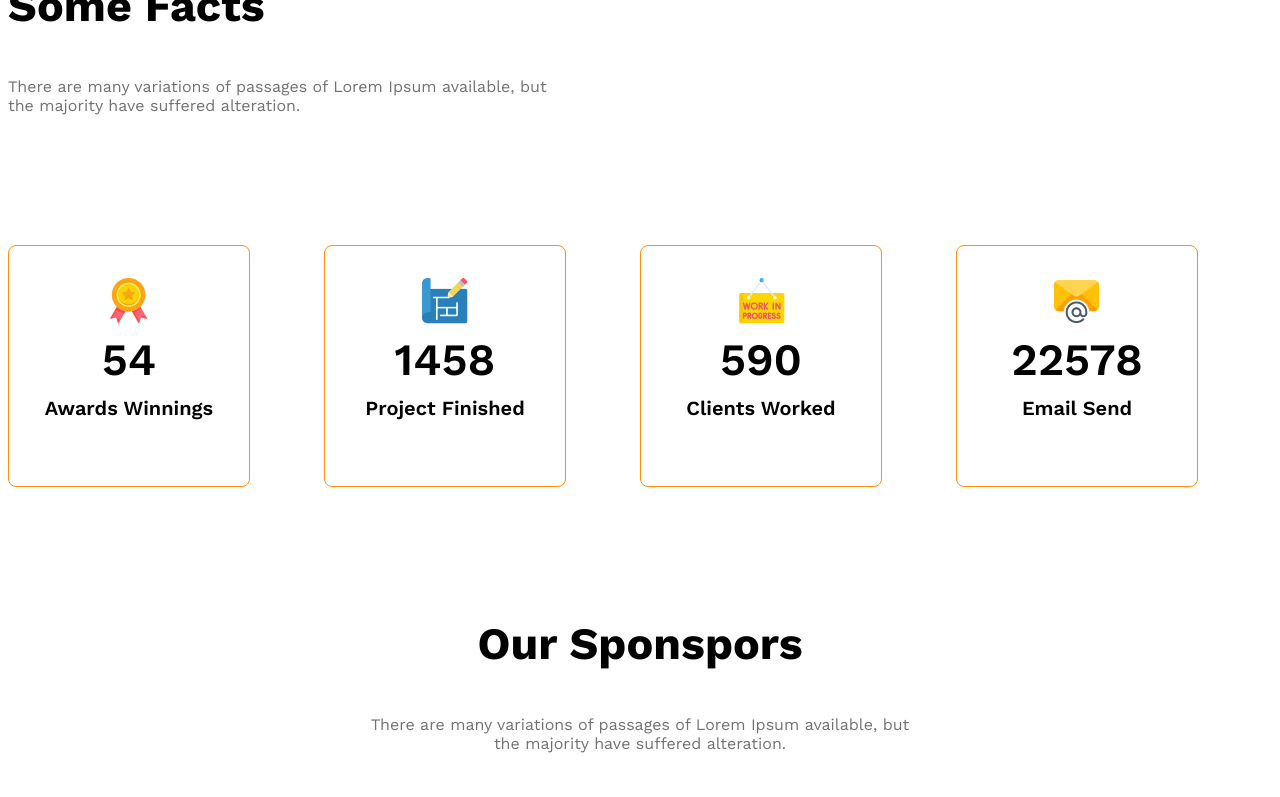
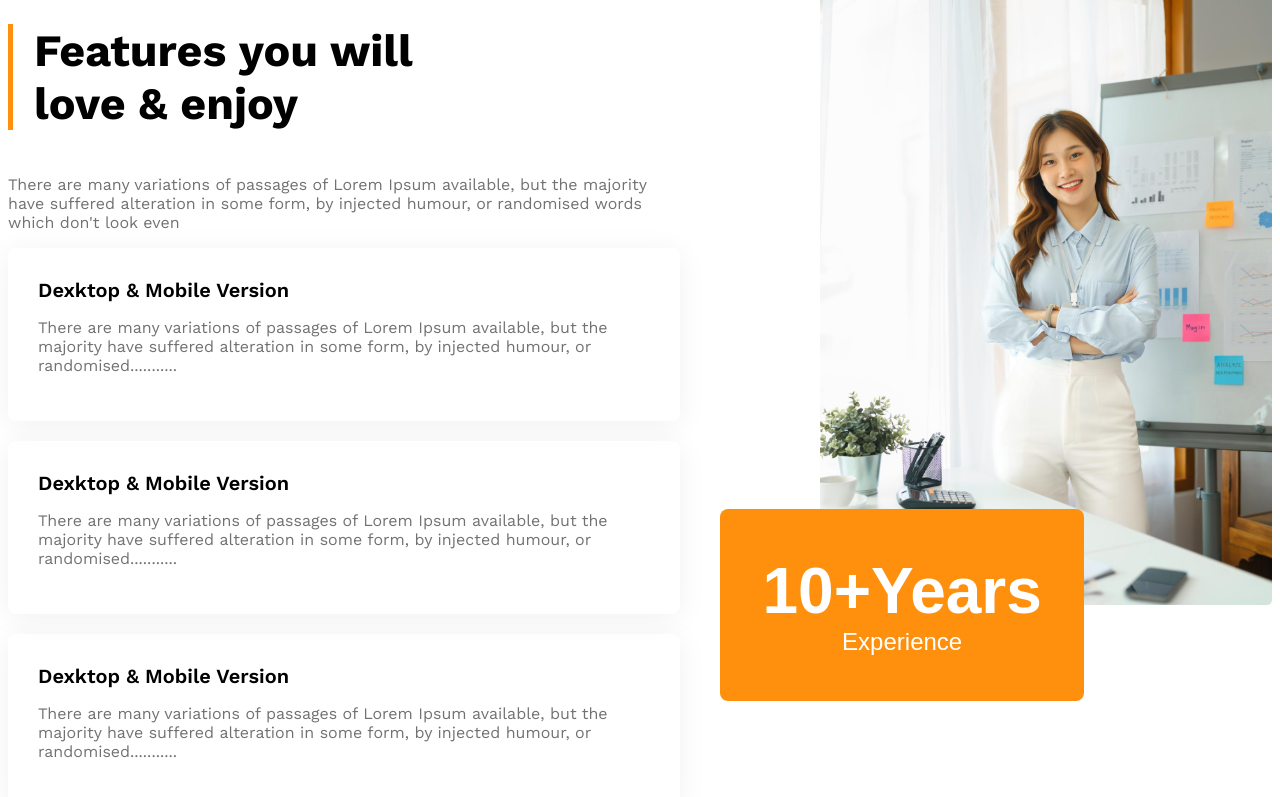
Before and after one commit to kawsarhossen1/Architects, a plain HTML site: page index.html in a window 1280 px wide. Shown: the part 2234-3031 px from the top of the page. Drawn offline with nearby package versions, Linux system fonts and the light colour scheme.

Commit message:
feature section and responsive added

```diff
--- a/index.html
+++ b/index.html
@@ -35,6 +35,7 @@
     </header>
 
     <main>
+        <!-- team section start -->
         <section class="teams display-flex">
             <div class="team-img-container">
                 <img src="images/team1.png" alt="tow architect discussing about design">
@@ -54,16 +55,62 @@
             </div>
         </section>
 
-        <!-- features will enjoy -->
+        <!-- features will enjoy start -->
+        <section class="features display-flex">
+            <div>
+                <h3 id="feature-section-title" class="section-title">Features you will <br> love & enjoy</h3>
+                <p class="text-light-gray">There are many variations of passages of Lorem Ipsum available, but the
+                    majority have suffered alteration in some form, by injected humour, or randomised words which don't
+                    look even</p>
 
+                <!-- features card container -->
+                <div class="feature-card">
+                    <h4 class="feature-title">Dexktop & Mobile Version</h4>
+                    <p class="text-light-gray">There are many variations of passages of Lorem Ipsum
+                        available, but
+                        the majority have suffered alteration in some form, by injected humour, or randomised...........
+                    </p>
+                </div>
+                <div class="feature-card">
+                    <h4 class="feature-title">Dexktop & Mobile Version</h4>
+                    <p class="text-light-gray">There are many variations of passages of Lorem Ipsum
+                        available, but
+                        the majority have suffered alteration in some form, by injected humour, or randomised...........
+                    </p>
+                </div>
+                <div class="feature-card">
+                    <h4 class="feature-title">Dexktop & Mobile Version</h4>
+                    <p class="text-light-gray">There are many variations of passages of Lorem Ipsum
+                        available, but
+                        the majority have suffered alteration in some form, by injected humour, or randomised...........
+                    </p>
+                </div>
+                <div class="feature-card">
+                    <h4 class="feature-title">Dexktop & Mobile Version</h4>
+                    <p class="text-light-gray">There are many variations of passages of Lorem Ipsum
+                        available, but
+                        the majority have suffered alteration in some form, by injected humour, or randomised...........
+                    </p>
+                </div>
+            </div>
+            <div class="feature-architect">
+                <img src="images/architect.png" alt="">
+                <button id="experience-badge" class="btn-primary">
+                    <span id="experience-year">10+Years</span>
+                    <br>
+                    <span>Experience</span>
+                </button>
+            </div>
+        </section>
+
+
+        <!-- some facts start-->
         <section>
             <h3 class="section-title">Some Facts</h3>
             <p class="text-light-gray fact-description">There are many variations of passages of Lorem Ipsum available,
                 but the majority
                 have suffered alteration.</p>
         </section>
-
-        <!-- some facts -->
         <section class="some-facts">
             <div class="facts-container">
                 <div class="fact-card display-flex">
@@ -97,7 +144,7 @@
             </div>
         </section>
 
-        <!-- our sponsor -->
+        <!-- our sponsor start-->
         <section class="our-sponsors">
             <div class="sponsor-info">
                 <h3 class="section-title">Our Sponspors</h3>
--- a/styles/style.css
+++ b/styles/style.css
@@ -146,6 +146,50 @@ main>section {
     margin-bottom: 32px;
 }
 
+/* feature section related styles */
+
+.features {
+    gap: 140px;
+}
+
+#feature-section-title {
+    border-left: 5px solid rgb(255, 144, 14);
+    padding-left: 21px;
+
+}
+
+.feature-card {
+    padding: 30px;
+    border-radius: 8px;
+    box-shadow: 0 4px 30px 0 rgba(0, 0, 0, 0.06);
+    margin-bottom: 20px;
+}
+
+.feature-card .feature-title {
+    font-weight: 600;
+    font-size: 1.25rem;
+    margin-top: 0px;
+    margin-bottom: 0px;
+
+}
+
+#experience-badge {
+    padding: 45px 42px;
+    font-size: 1.5rem;
+    font-weight: 500;
+    margin-left: -100px;
+    margin-top: -100px;
+}
+
+#experience-year {
+    font-size: 4rem;
+    font-weight: 700;
+}
+
+.feature-architect img {
+    width: 100%;
+}
+
 /*  some facts related styles*/
 
 .fact-description {
@@ -206,7 +250,8 @@ main>section {
 
     .navbar,
     .nav-links,
-    .teams {
+    .teams,
+    .features {
         flex-direction: column;
     }
 
@@ -229,12 +274,20 @@ main>section {
     .our-features {
         margin-left: 20px;
     }
+
+    #experience-badge {
+        margin-top: 20px;
+        margin-left: 10px;
+
+    }
 }
 
 /* responsive medium devices  */
 
 @media screen and (min-width:576px) and (max-width: 992px) {
-    .teams {
+
+    .teams,
+    .features {
         flex-direction: column;
     }
 
@@ -243,9 +296,16 @@ main>section {
     }
 
     .facts-container,
-    .sponsor-companies {
+    .sponsor-companies,
+    .some-facts {
         grid-template-columns: repeat(2, 1fr);
         gap: 24px;
         justify-items: center;
     }
+
+    #experience-badge {
+        margin-top: 20px;
+        margin-left: 10px;
+
+    }
 }
```
